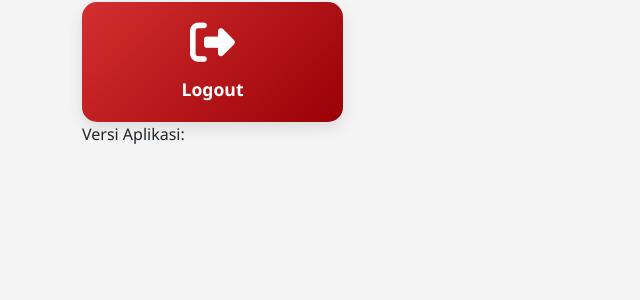
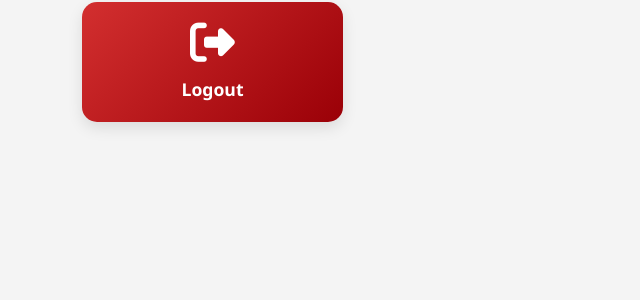
Before and after one commit to dhick4-creator/Jamaah-QR-CODE, a PHP site: page /dashboard in a window 1280 px wide. Shown: the part 438-738 px from the top of the page, without its empty margins (0-640 px from the left). Run offline with PHP 8.4, Linux system fonts and the light colour scheme; the visitor is signed in with stand-in values (Sample User, id 1).

Commit message:
Update version to 1.2.3, remove application version display in dashboard, and add changelog entry for version 1.2.3.

```diff
--- a/dashboard.php
+++ b/dashboard.php
@@ -231,11 +231,7 @@
     </div>
   </div>
 
-  <footer>
-    <div class="container d-flex justify-content-start">
-      <p class="mb-0">Versi Aplikasi: </p>
-    </div>
-  </footer>
+  <!-- Footer versi aplikasi dihapus -->
 
   <script>
     let timeout;
--- a/version.json
+++ b/version.json
@@ -1,5 +1,5 @@
 {
-  "version": "1.2.2",
+  "version": "1.2.3",
   "name": "Absensi Jamaah QR",
   "url": "https://github.com/dhick4-creator/Jamaah-QR-CODE/archive/main.zip"
 }
```
Also changed, not shown: CHANGELOG.md.
